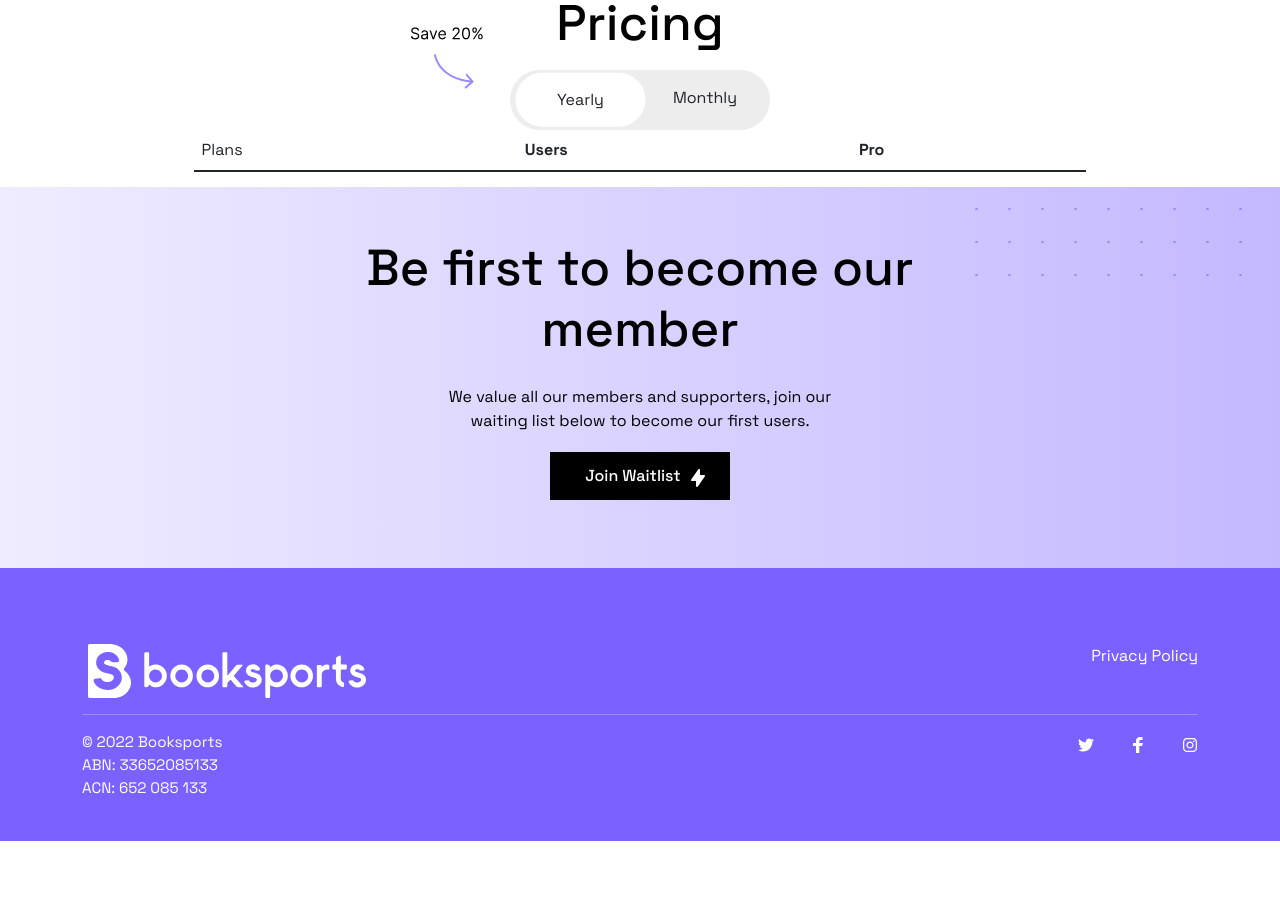
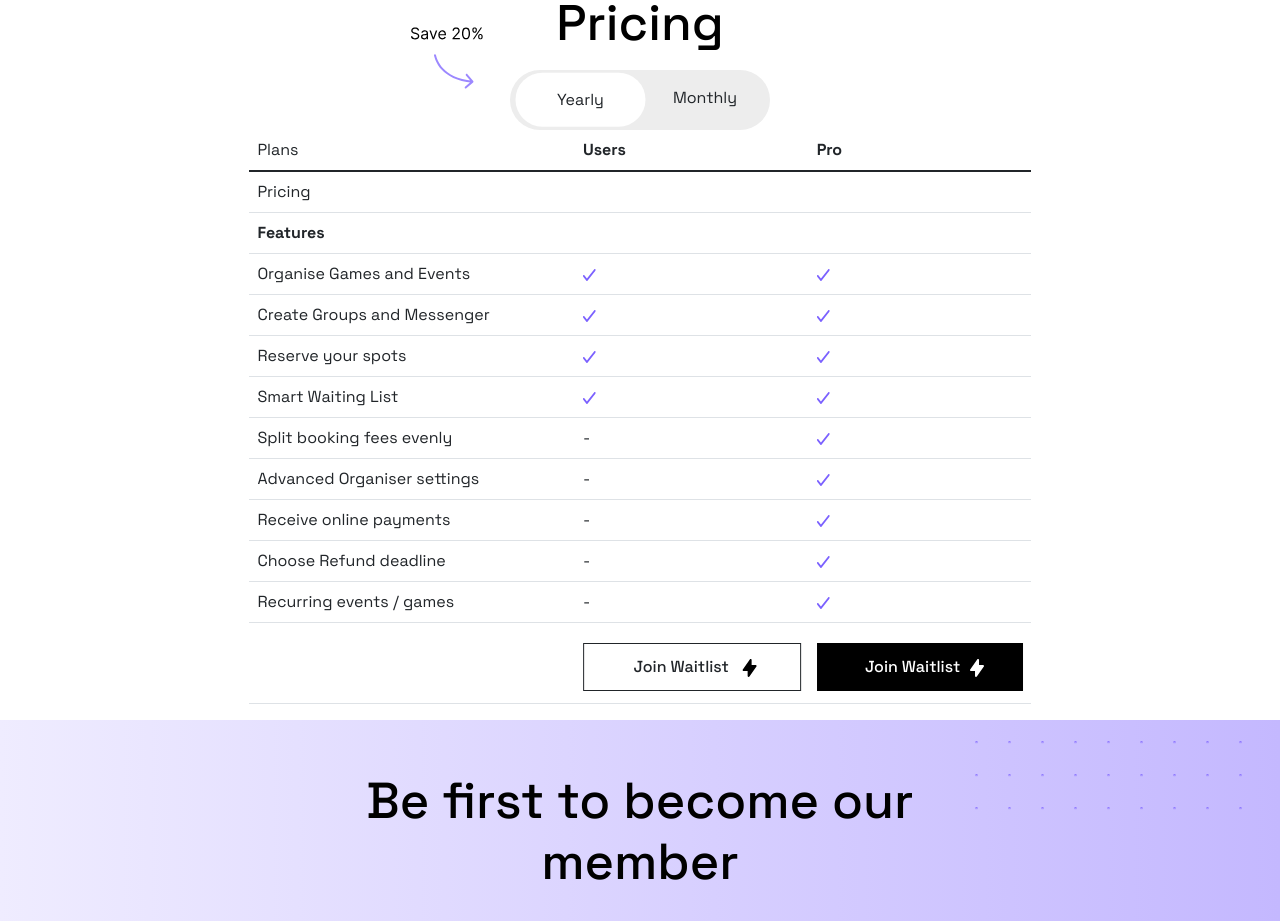
Before and after one commit to tanuj-22/booksports, a React (Create React App) app: page / in a window 1280 px wide. Shown: the part 4560-5481 px from the top of the page. Before the commit the page ends 5401 px from the top, so only its background shows below. Built offline with nearby package versions, Linux system fonts and the light colour scheme.

Commit message:
pricing table for desktop view added

```diff
--- a/src/Components/PricingTable.js
+++ b/src/Components/PricingTable.js
@@ -1,7 +1,23 @@
-import React from 'react'
-import { Table } from 'react-bootstrap'
+// import bootstrap
+import { Table, Button } from 'react-bootstrap'
+// import assets
+import correct from '../assests/correct.svg';
+import lightningLogo from '../assests/lightningLogo.svg';
+import lightningLogoBlack from '../assests/lightninglogo-black.svg'
+// import libs
+import { useState } from 'react';
 
 const PricingTable = () => {
+
+    const [logo, setLogo] = useState(lightningLogoBlack);
+
+    const hoverOnButton = () => {
+        setLogo(lightningLogo);
+    }
+    const hoverOffButton = () => {
+        setLogo(lightningLogoBlack);
+    }
+
   return (
     <div className='pricing-table'>
         <Table responsive>
@@ -15,7 +31,112 @@ const PricingTable = () => {
             </thead>
             <tbody>
                 <tr>
-
+                    <td>Pricing</td>
+                    <td></td>
+                    <td></td>
+                </tr>
+                <tr>
+                    <th>Features</th>
+                    <td></td>
+                    <td></td>
+                </tr>
+                <tr>
+                    <td>Organise Games and Events</td>
+                    <td>
+                        <img src={correct} alt=""/>
+                    </td>
+                    <td>
+                        <img src={correct} alt=""/>
+                    </td>
+                </tr>
+                <tr>
+                    <td>Create Groups and Messenger</td>
+                    <td>
+                        <img src={correct} alt=""/>
+                    </td>
+                    <td>
+                        <img src={correct} alt=""/>
+                    </td>
+                </tr>
+                <tr>
+                    <td>Reserve your spots</td>
+                    <td>
+                        <img src={correct} alt=""/>
+                    </td>
+                    <td>
+                        <img src={correct} alt=""/>
+                    </td>
+                </tr>
+                <tr>
+                    <td>Smart Waiting List</td>
+                    <td>
+                        <img src={correct} alt=""/>
+                    </td>
+                    <td>
+                        <img src={correct} alt=""/>
+                    </td>
+                </tr>
+                <tr>
+                    <td>Split booking fees evenly</td>
+                    <td>-</td>
+                    <td>
+                        <img src={correct} alt=""/>
+                    </td>
+                </tr>
+                <tr>
+                    <td>Advanced Organiser settings</td>
+                    <td>-</td>
+                    <td>
+                        <img src={correct} alt=""/>
+                    </td>
+                </tr>
+                <tr>
+                    <td>Receive online payments</td>
+                    <td>-</td>
+                    <td>
+                        <img src={correct} alt=""/>
+                    </td>
+                </tr>
+                <tr>
+                    <td>Choose Refund deadline</td>
+                    <td>-</td>
+                    <td>
+                        <img src={correct} alt=""/>
+                    </td>
+                </tr>
+                <tr>
+                    <td>
+                        Recurring events / games
+                    </td>
+                    <td>
+                        -
+                    </td>
+                    <td>
+                        <img src={correct} alt=""/>
+                    </td>
+                </tr>
+                <tr>
+                    <td></td>
+                    <td>
+                        <Button onMouseOver={hoverOnButton} onMouseOut={hoverOffButton} className="join-button-pricing-outline" id="join-waitlist-btn" variant="outline-dark">
+                            <span className="join-btn-text">Join Waitlist</span>
+                            <img
+                                src={logo}
+                                alt="lightning-logo"
+                                className="lightningLogo"
+                            />
+                        </Button>
+                    </td>
+                    <td>
+                        <Button className="join-button-pricing" id="join-waitlist-btn" variant="dark">
+                            <span className="join-btn-text">Join Waitlist</span>
+                            <img
+                                src={lightningLogo}
+                                alt="lightning-logo"
+                                className="lightningLogo"
+                            />
+                        </Button>
+                    </td>
                 </tr>
             </tbody>
         </Table>
--- a/src/css/pricing.css
+++ b/src/css/pricing.css
@@ -101,5 +101,34 @@
 .pricing-section .pricing-table{
     text-align: left;
     margin: auto;
-    width: 80%;
+    width: 70%;
 }
+.pricing-section .pricing-table .join-button-pricing {
+    background-color: #000 !important;
+    border: 0 !important;
+    outline: 0 !important;
+    box-shadow: none !important;
+    position: relative;
+    top: 1.5vh;
+    left: 50%;
+    transform: translateX(-50%);
+    margin-left: auto !important;
+    margin-right: auto !important;
+    border-radius: 0px !important;
+    width: 100% !important;
+    height: 6vh !important;
+    margin-bottom: 1rem !important;
+}
+.pricing-section .pricing-table .join-button-pricing-outline{
+    box-shadow: none !important;
+    position: relative;
+    top: 1.5vh;
+    left: 50%;
+    transform: translateX(-50%);
+    margin-left: auto !important;
+    margin-right: auto !important;
+    border-radius: 0px !important;
+    width: 100% !important;
+    height: 6vh !important;
+    margin-bottom: 1rem !important;
+}
```
Also changed, not shown: src/assests/correct.svg (added), src/assests/lightninglogo-black.svg (added).
